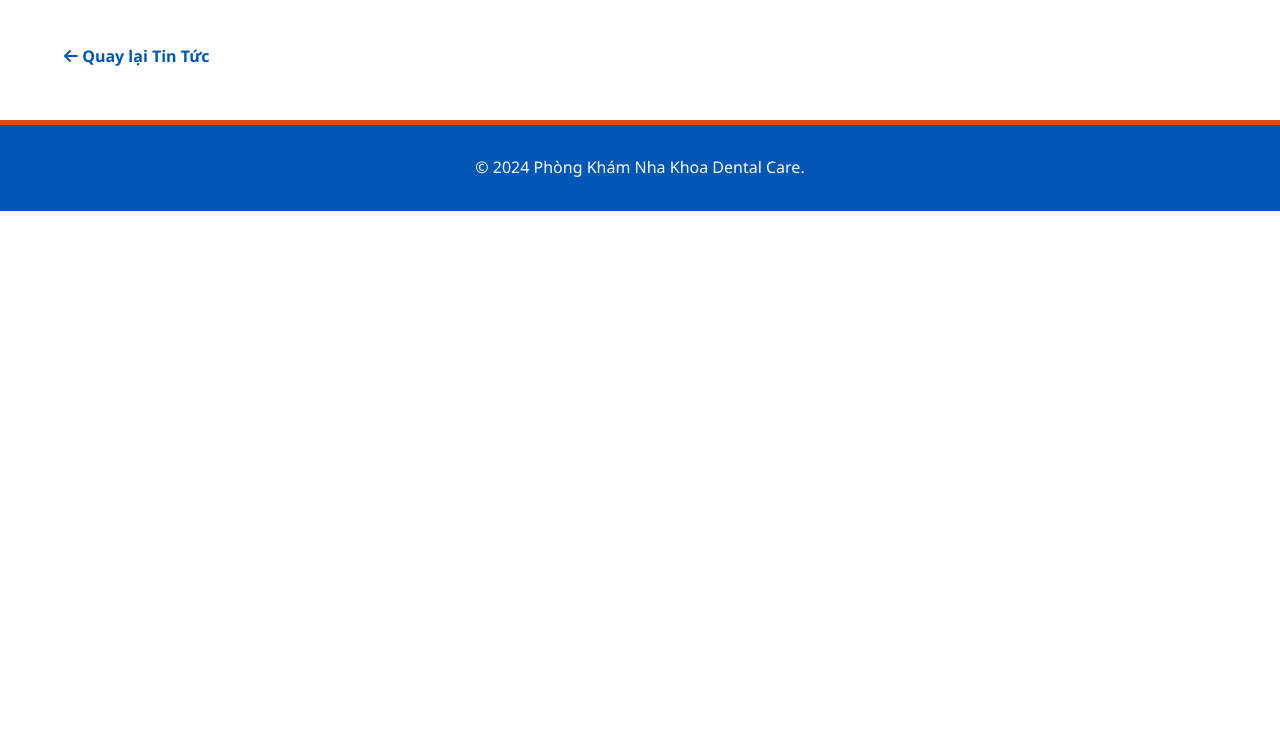
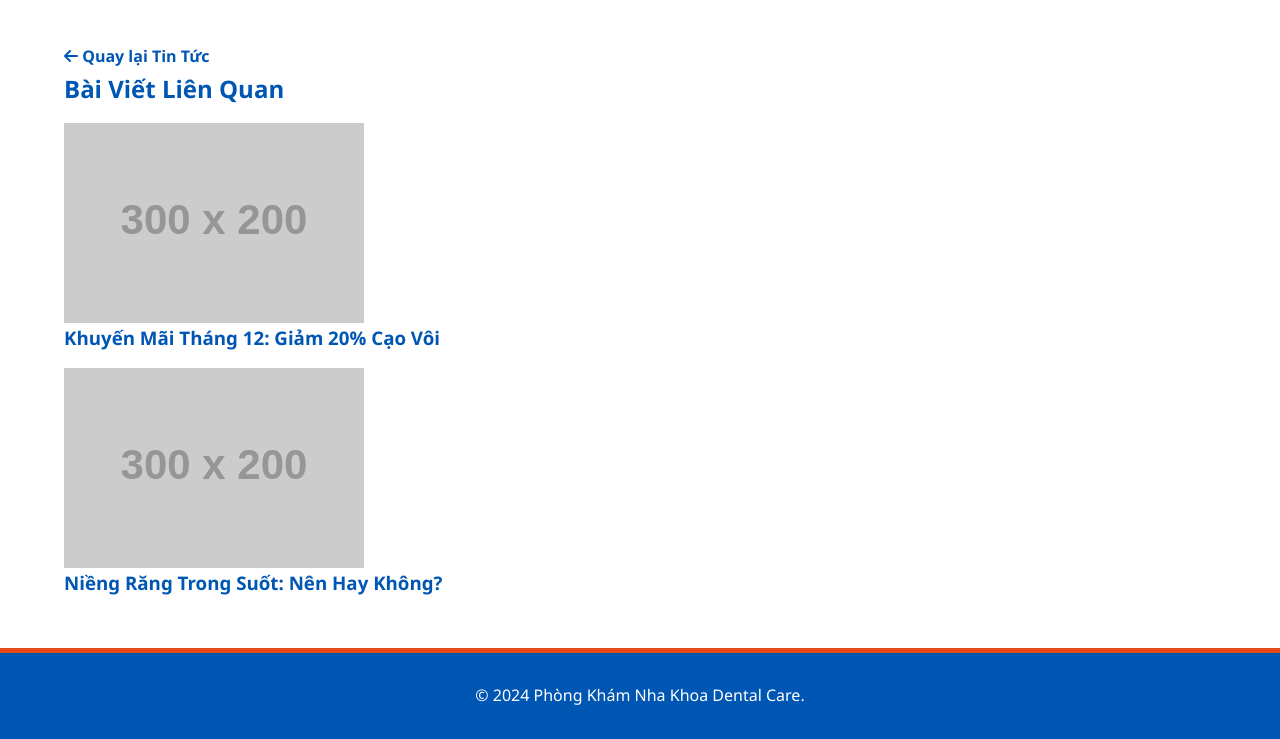
Before and after one commit to anhbao2108/test, a plain HTML site: page newsdetail.html in a window 1280 px wide. Shown: the part 142-881 px from the top of the page. Before the commit the page ends 800 px from the top, so only its background shows below. Drawn offline with Linux system fonts and the light colour scheme; placeholder pictures from the web are drawn by us.

Commit message:
Update newsdetail.html

```diff
--- a/newsdetail.html
+++ b/newsdetail.html
@@ -47,6 +47,22 @@
         </a>
 
     </article>
+    <section class="related-news">
+    <h2>Bài Viết Liên Quan</h2>
+
+    <div class="related-list">
+        <a href="newsdetail.html?id=2" class="related-item">
+            <img src="https://via.placeholder.com/300x200/E64A19/ffffff?text=Dental+News+2" alt="">
+            <h3>Khuyến Mãi Tháng 12: Giảm 20% Cạo Vôi</h3>
+        </a>
+
+        <a href="newsdetail.html?id=3" class="related-item">
+            <img src="https://via.placeholder.com/300x200/0056b3/ffffff?text=Dental+News+3" alt="">
+            <h3>Niềng Răng Trong Suốt: Nên Hay Không?</h3>
+        </a>
+    </div>
+</section>
+
 </main>
 
 <footer>
```
